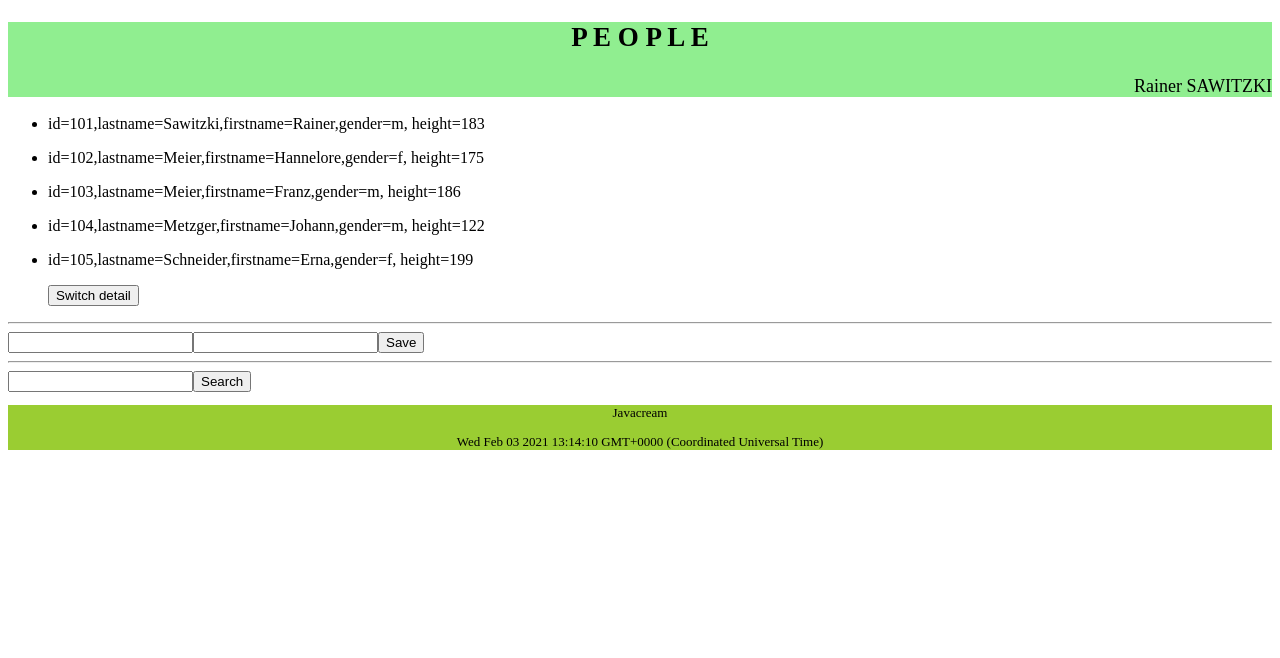
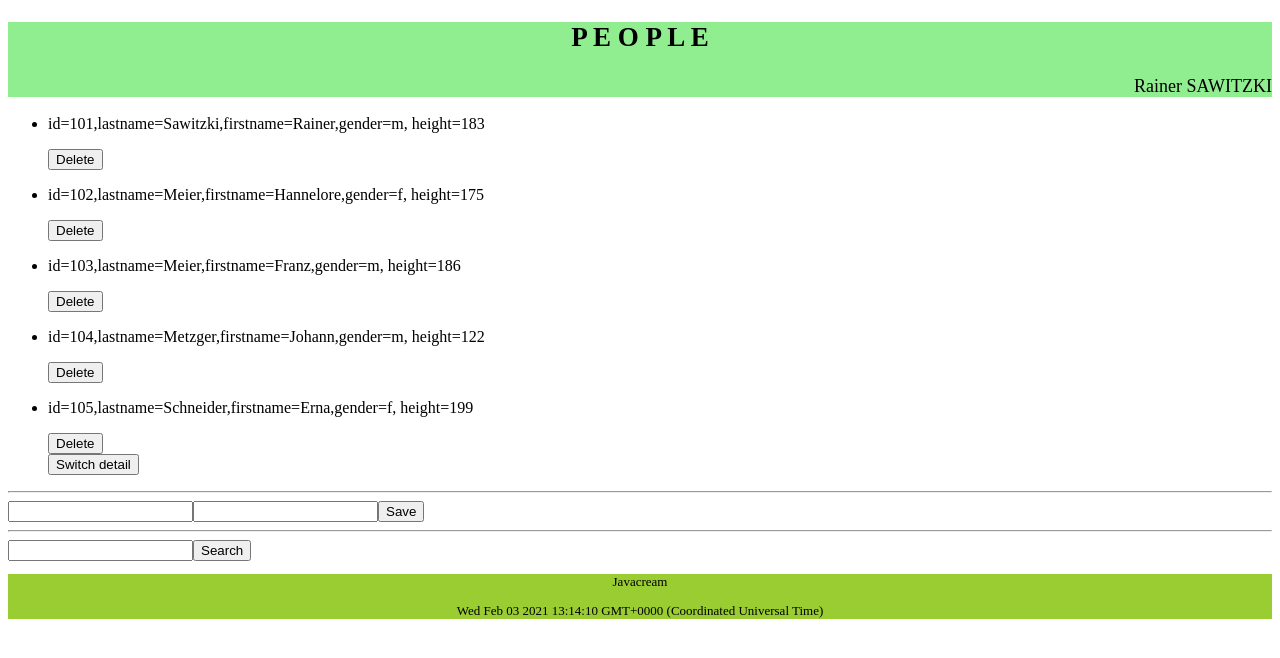
Before and after one commit to Javacream/org.javacream.training.angular, an Angular app in the folder training/: page / in a window 1280 px wide. Both pictures are taken after a click on the button "Switch detail". Shown: the top 658 px of the page. Built offline with nearby package versions, Linux system fonts and the light colour scheme.

Commit message:
implement delete in person

```diff
--- a/training/src/app/people/components/peoplelist/peoplelist.component.html
+++ b/training/src/app/people/components/peoplelist/peoplelist.component.html
@@ -1,4 +1,4 @@
 <ul>
-    <li *ngFor="let p of peopleList"><app-person [person]="p" [detail]="detail"></app-person></li>
+    <li *ngFor="let p of peopleList"><app-person [person]="p" [detail]="detail" [deleteEnabled]="detail"></app-person></li>
     <button (click)="switchDetail()">Switch detail</button>
 </ul>
--- a/training/src/app/people/components/person/person.component.html
+++ b/training/src/app/people/components/person/person.component.html
@@ -1,2 +1,3 @@
 <p *ngIf="!detail">{{person.firstname}} {{person.lastname}}</p>
 <p *ngIf="detail">id={{person.id}},lastname={{person.lastname}},firstname={{person.firstname}},gender={{person.gender}}, height={{person.height}}</p>
+<button *ngIf="deleteEnabled" (click)="delete(person.id)">Delete</button>
--- a/training/src/app/people/components/person/person.component.ts
+++ b/training/src/app/people/components/person/person.component.ts
@@ -1,5 +1,5 @@
 import { Component, Input, OnInit } from '@angular/core';
-import { Person } from '../../model/people.model';
+import { PeopleService, Person } from '../../model/people.model';
 
 @Component({
   selector: 'app-person',
@@ -8,12 +8,16 @@ import { Person } from '../../model/people.model';
 })
 export class PersonComponent implements OnInit {
 
-  constructor() { }
+  constructor(readonly peopleService:PeopleService) { }
 
   ngOnInit(): void {
   }
 
   @Input() person:Person | undefined
   @Input() detail = false
+  @Input() deleteEnabled = false
 
+  delete(id:number){
+    this.peopleService.deleteById(id)
+  }
 }
```
